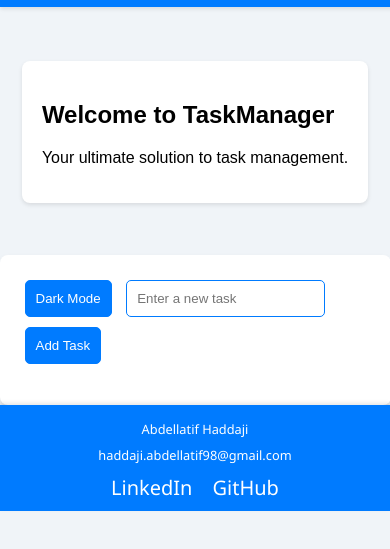
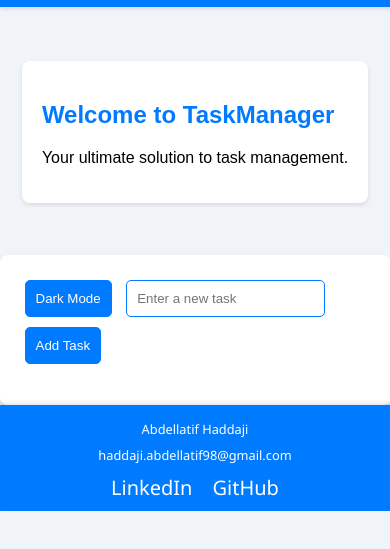
Before and after one commit to AbdellatifHaddaji/alx_capstone_project, a plain HTML site: page task_managere/index.html in a window 390 px wide. Shown: the part 31-580 px from the top of the page. Drawn offline with Linux system fonts and the light colour scheme.

Commit message:
task_managere

```diff
--- a/task_managere/css/style.css
+++ b/task_managere/css/style.css
@@ -143,6 +143,7 @@ footer {
 /* Adjusting heading size in the home section */
 .home-section h1 {
   font-size: 2rem; /* Adjust size as needed for desktop */
+  color :#007bff;
 }
 
 /* Responsive adjustments for smaller screens */
@@ -153,6 +154,7 @@ footer {
 
   .home-section h1 {
       font-size: 1.5rem; /* Smaller heading text for mobile */
+      color :#007bff;
   }
 
   footer {
@@ -284,6 +286,7 @@ section {
   text-align: justify; /* Justifies the paragraph text for better readability */
   margin: 20px auto; /* Adds top and bottom margin for spacing */
   line-height: 1.6; /* Increases line height for readability */
+  color :#007bff;
 }
 
 /* Footer Styling Adjustments */
```
